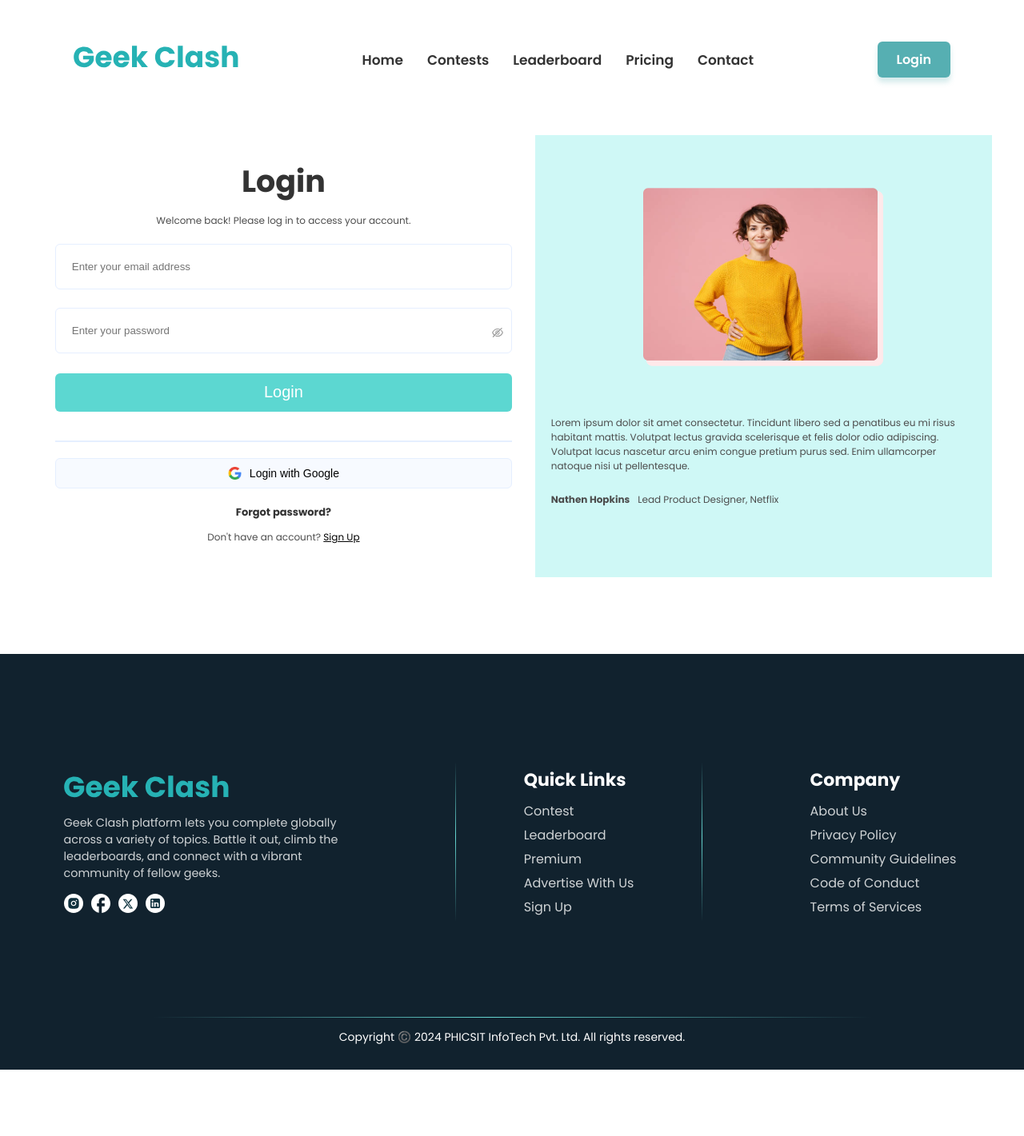
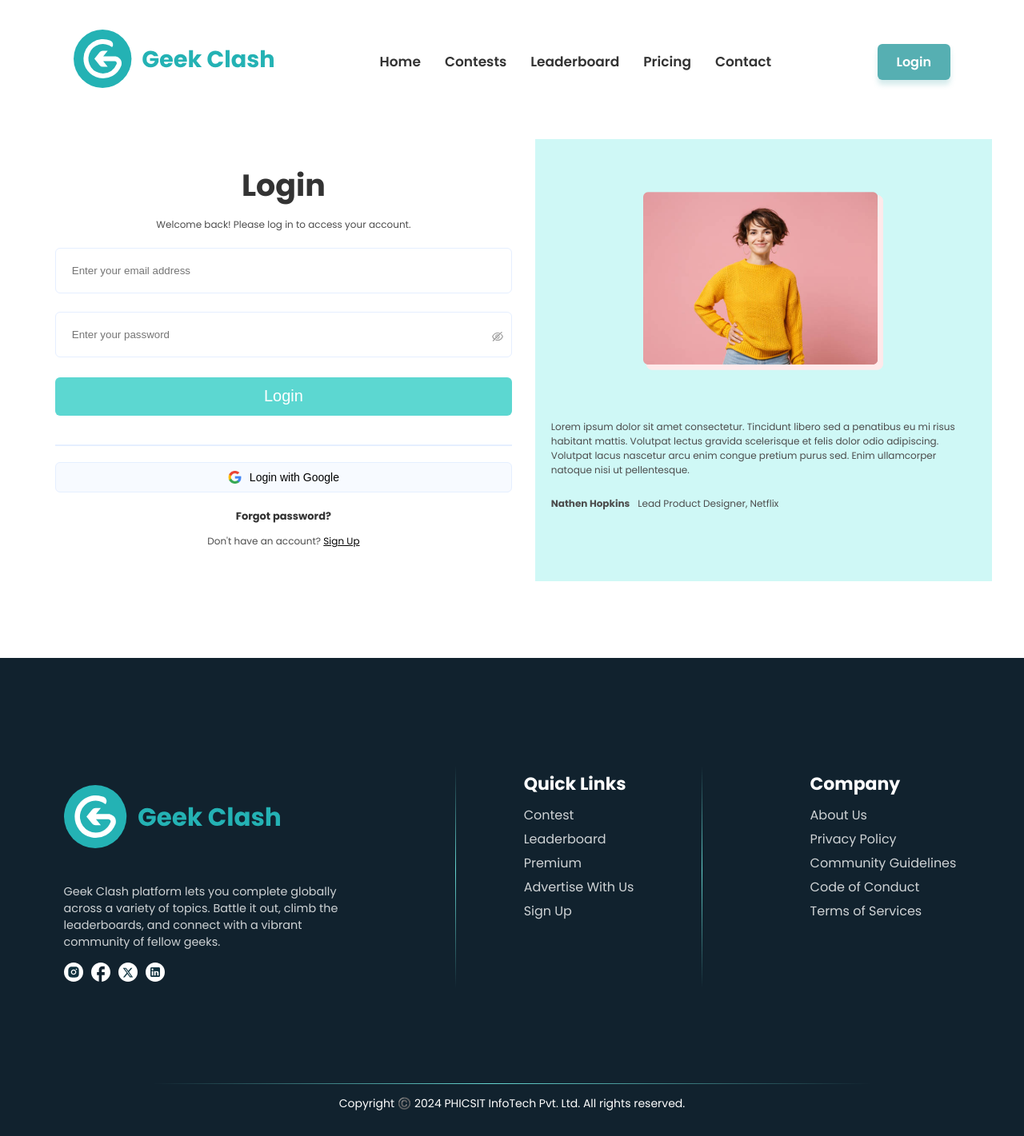
Before and after one commit to Xaverick/QuizCraft, a React (Vite) app in the folder client/: page /login in a window 1280 px wide. Shown: the whole page at 80% size. Before the commit the page ends 1338 px from the top, so only its background shows below. Built offline with nearby package versions, Linux system fonts and the light colour scheme; no server answers.

Commit message:
Logo changed

```diff
--- a/client/src/components/Navbar/Navbar.jsx
+++ b/client/src/components/Navbar/Navbar.jsx
@@ -4,7 +4,8 @@ import { useSelector, useDispatch } from 'react-redux';
 import { logout } from '../../store/slices/authSlice';
 import { FaUserCircle } from 'react-icons/fa'; // Importing the profile icon from react-icons
 import './Navbar.scss';
-import navbarlogo from '../../assets/homepageimages/GeekClash.svg';
+// import navbarlogo from '../../assets/homepageimages/GeekClash.svg';
+import navbarlogo from '../../assets/homepageimages/navbarlogo2.svg';
 import axios from 'axios';
 import { ToastContainer } from 'react-toastify';
 import 'react-toastify/dist/ReactToastify.css';
--- a/client/src/components/Navbar/Navbar.scss
+++ b/client/src/components/Navbar/Navbar.scss
@@ -10,6 +10,16 @@
   display: flex;
   justify-content: space-between;
   align-items: center;
+
+  .navbar-logo {
+    display: flex;
+    align-items: center;
+    height: 50px;
+
+    img {
+      width: 250px;
+    }
+  }
 }
 
 .navbar-links {
--- a/client/src/components/footer/Footer.jsx
+++ b/client/src/components/footer/Footer.jsx
@@ -1,5 +1,6 @@
 import React from "react";
-import logo from "../../assets/homepageimages/GeekClash.svg";
+// import logo from "../../assets/homepageimages/GeekClash.svg";
+import logo from '../../assets/homepageimages/navbarlogo2.svg';
 import insta from "../../assets/Footerimages/Instagram.svg";
 import twiter from "../../assets/Footerimages/Twitter.svg";
 import facebook from "../../assets/Footerimages/Facebook.svg";
--- a/client/src/components/footer/Footer.scss
+++ b/client/src/components/footer/Footer.scss
@@ -5,8 +5,6 @@
     margin-top: 6rem;
     display: flex;
     flex-direction: column;
-
-
 }
 
 .content1 {
@@ -14,7 +12,15 @@
     flex-direction: column;
     padding-top: 1rem;
     width: 30%;
-
+    .content1logo{
+        display: flex;
+        align-items: center;
+        height: 100px;
+        margin-bottom: 1rem;
+        img{
+            width: 270px;
+        }
+    }
     .content1content p {
         font-size: 0.9rem;
         /* 12px = 0.75rem */
```
Also changed, not shown: client/src/assets/homepageimages/navbarlogo2.svg (added).
